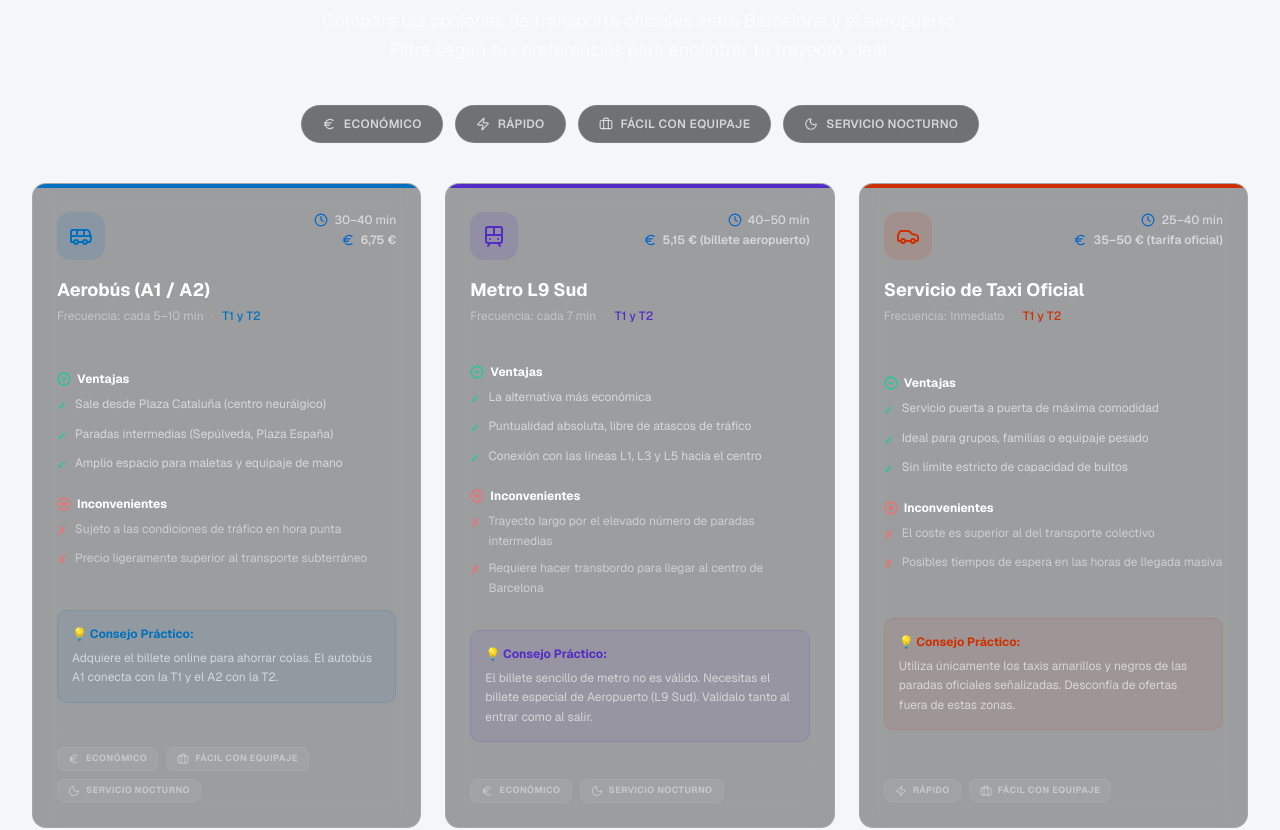
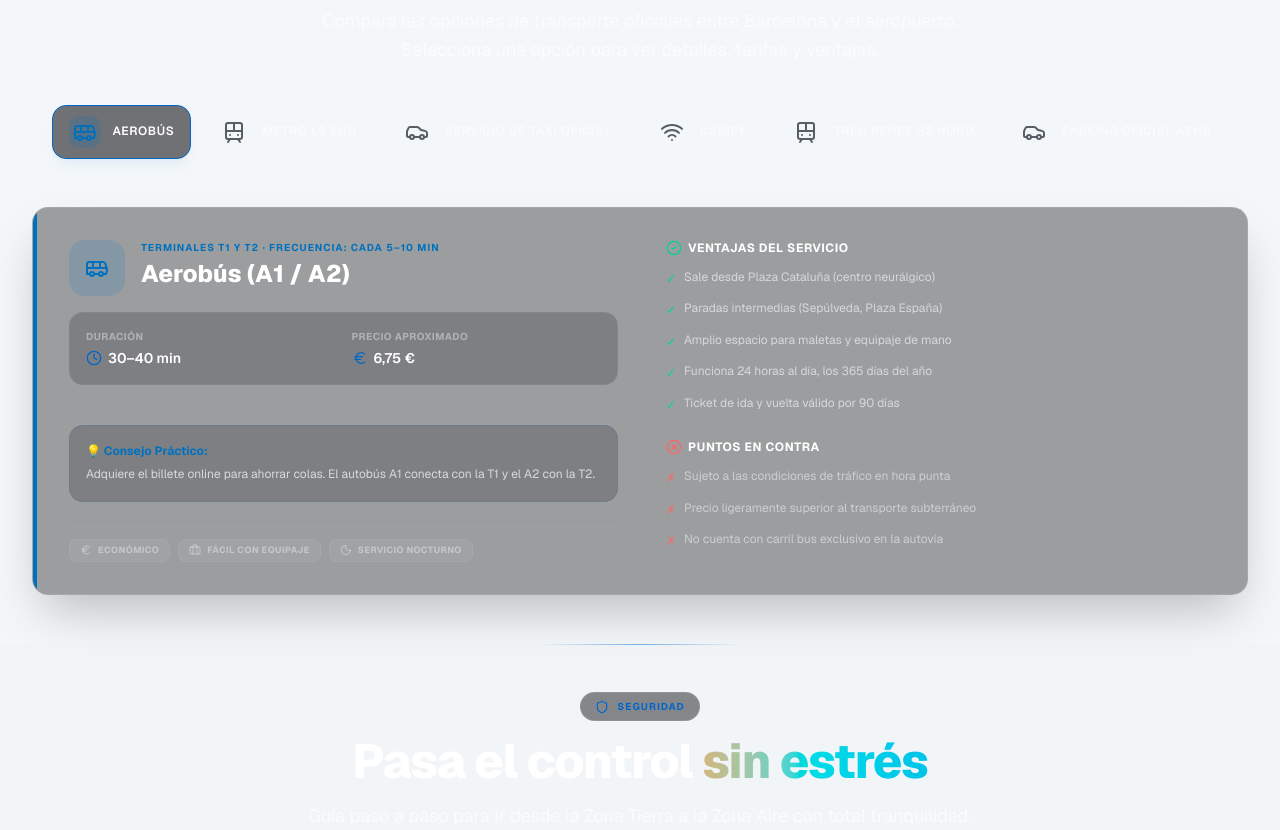
Before and after one commit to bengmz9-hub/aero, a Next.js app: page /aero/ in a window 1280 px wide. Shown: the part 980-1810 px from the top of the page. Built offline with nearby package versions, Linux system fonts and the light colour scheme.

Commit message:
design: redesign transport section to use single card view layout matching other sections

```diff
--- a/src/components/sections/experiences.tsx
+++ b/src/components/sections/experiences.tsx
@@ -1,7 +1,7 @@
 "use client";
 
-import { useState, useMemo } from "react";
-import { motion, AnimatePresence, LayoutGroup } from "framer-motion";
+import { useState } from "react";
+import { motion, AnimatePresence } from "framer-motion";
 import {
   Bus,
   Train,
@@ -19,7 +19,7 @@
 
 type FilterTag = "economico" | "rapido" | "equipaje" | "nocturno";
 
-interface Transport {
+interface TransportMode {
   id: string;
   name: string;
   duration: string;
@@ -41,14 +41,14 @@
   { key: "nocturno" as const, label: "Servicio Nocturno", icon: Moon },
 ];
 
-const TRANSPORTS: Transport[] = [
+const TRANSPORTS: TransportMode[] = [
   {
     id: "aerobus",
     name: "Aerobús (A1 / A2)",
     duration: "30–40 min",
     price: "6,75 €",
     freq: "cada 5–10 min",
-    terminal: "T1 y T2",
+    terminal: "Terminales T1 y T2",
     tags: ["economico", "equipaje", "nocturno"],
     accent: "var(--transport-aerobus)",
     icon: <Bus className="size-6" />,
@@ -72,7 +72,7 @@
     duration: "40–50 min",
     price: "5,15 € (billete aeropuerto)",
     freq: "cada 7 min",
-    terminal: "T1 y T2",
+    terminal: "Terminales T1 y T2",
     tags: ["economico", "nocturno"],
     accent: "var(--transport-metro)",
     icon: <Train className="size-6" />,
@@ -95,7 +95,7 @@
     duration: "25–40 min",
     price: "35–50 € (tarifa oficial)",
     freq: "Inmediato",
-    terminal: "T1 y T2",
+    terminal: "Terminales T1 y T2",
     tags: ["rapido", "equipaje"],
     accent: "var(--transport-taxi)",
     icon: <Car className="size-6" />,
@@ -118,7 +118,7 @@
     duration: "25–45 min",
     price: "20–40 € (tarifa dinámica)",
     freq: "Bajo demanda",
-    terminal: "T1 y T2",
+    terminal: "Terminales T1 y T2",
     tags: ["rapido", "equipaje"],
     accent: "var(--transport-vtc)",
     icon: <Wifi className="size-6" />,
@@ -141,7 +141,7 @@
     duration: "30–35 min",
     price: "4,60 € (o T-Casual)",
     freq: "cada 30 min",
-    terminal: "Solo T2",
+    terminal: "Solo Terminal T2",
     tags: ["economico"],
     accent: "var(--transport-train)",
     icon: <Train className="size-6" />,
@@ -163,7 +163,7 @@
     duration: "Variable",
     price: "Desde 5 €/h · Larga estancia desde 14 €/día",
     freq: "—",
-    terminal: "T1 y T2",
+    terminal: "Terminales T1 y T2",
     tags: ["equipaje", "rapido"],
     accent: "var(--transport-car)",
     icon: <Car className="size-6" />,
@@ -181,16 +181,9 @@
 ];
 
 export function Transport() {
-  const [activeFilter, setActiveFilter] = useState<FilterTag | null>(null);
+  const [selectedTransport, setSelectedTransport] = useState<string>("aerobus");
 
-  const sorted = useMemo(() => {
-    if (!activeFilter) return TRANSPORTS;
-    return [...TRANSPORTS].sort((a, b) => {
-      const aM = a.tags.includes(activeFilter) ? 0 : 1;
-      const bM = b.tags.includes(activeFilter) ? 0 : 1;
-      return aM - bM;
-    });
-  }, [activeFilter]);
+  const activeTransport = TRANSPORTS.find((t) => t.id === selectedTransport) ?? TRANSPORTS[0];
 
   return (
     <section id="transporte" className="py-10 md:py-12 section-glow border-t border-white/5">
@@ -209,101 +202,131 @@
           <h2 className="text-3xl sm:text-4xl lg:text-5xl font-extrabold tracking-tight text-white mb-4">
             Cómo llegar y salir <span className="runway-shimmer-text">de El Prat</span>
           </h2>
-          <p className="text-white/60 text-base sm:text-lg max-w-2xl mx-auto leading-relaxed">
+          <p className="text-white/60 text-base sm:text-lg max-w-2xl mx-auto leading-relaxed font-sans">
             Compara las opciones de transporte oficiales entre Barcelona y el aeropuerto.
-            Filtra según tus preferencias para encontrar tu trayecto ideal.
+            Selecciona una opción para ver detalles, tarifas y ventajas.
           </p>
         </motion.div>
 
-        {/* Filter tags */}
-        <div className="flex flex-wrap justify-center gap-3 mb-10">
-          {FILTERS.map((f) => {
-            const Icon = f.icon;
-            const isActive = activeFilter === f.key;
-            return (
+        {/* Transport Mode Switcher */}
+        <div className="flex overflow-x-auto gap-2.5 justify-start md:justify-center items-center pb-4 mb-8 scrollbar-thin scrollbar-thumb-white/10 scrollbar-track-transparent">
+          {TRANSPORTS.map((t) => (
             <button
-                key={f.key}
-                onClick={() => setActiveFilter(isActive ? null : f.key)}
-                className={`inline-flex items-center gap-2 px-5 py-2.5 rounded-full border text-xs font-semibold tracking-wide uppercase transition-all duration-300 cursor-pointer ${
-                  isActive
-                    ? "bg-primary text-primary-foreground border-primary scale-105"
-                    : "border-white/10 bg-zinc-900/60 text-white/70 hover:text-white hover:border-white/20"
+              key={t.id}
+              onClick={() => setSelectedTransport(t.id)}
+              className={`flex items-center gap-3 px-4 py-2.5 rounded-xl text-left transition-all duration-300 cursor-pointer border shrink-0 ${
+                selectedTransport === t.id
+                  ? "bg-zinc-900/60 border-primary shadow-lg shadow-primary/5 text-white"
+                  : "border-white/5 hover:border-white/15 text-white/50 hover:text-white/80"
               }`}
             >
-                <Icon className="size-3.5 shrink-0" />
-                {f.label}
-              </button>
-            );
-          })}
-        </div>
-
-        {/* Cards */}
-        <LayoutGroup>
-          <motion.div layout className="grid sm:grid-cols-2 lg:grid-cols-3 gap-6">
-            <AnimatePresence mode="popLayout">
-              {sorted.map((t) => {
-                const isMatch = activeFilter ? t.tags.includes(activeFilter) : true;
-                return (
-                  <motion.article
-                    layout
-                    key={t.id}
-                    initial={{ opacity: 0, scale: 0.95 }}
-                    animate={{
-                      opacity: isMatch ? 1 : 0.35,
-                      scale: 1,
-                      transition: { duration: 0.35, ease: "easeInOut" },
-                    }}
-                    exit={{ opacity: 0, scale: 0.9 }}
-                    className="group relative rounded-xl border border-white/10 bg-zinc-900/40 backdrop-blur-md hover:shadow-2xl hover:shadow-primary/5 hover:border-primary/30 transition-all duration-300 overflow-hidden flex flex-col justify-between"
-                  >
-                    {/* Accent top bar */}
-                    <div className="h-1" style={{ backgroundColor: t.accent }} />
-
-                    <div className="p-6 flex flex-col justify-between flex-1 gap-6">
-                      {/* Header */}
-                      <div>
-                        <div className="flex items-start justify-between mb-4">
               <div
-                            className="flex items-center justify-center size-12 rounded-xl text-primary"
+                className="size-8 rounded-lg flex items-center justify-center shrink-0 transition-all"
                 style={{
-                              backgroundColor: `color-mix(in oklch, ${t.accent} 12%, transparent)`,
-                              color: t.accent,
+                  backgroundColor: selectedTransport === t.id ? `color-mix(in oklch, ${t.accent} 20%, transparent)` : "transparent",
+                  color: selectedTransport === t.id ? t.accent : "var(--muted-foreground)",
                 }}
               >
                 {t.icon}
               </div>
-                          <div className="text-right flex flex-col gap-1">
-                            <div className="text-xs text-white/60 flex items-center justify-end gap-1.5 font-medium">
-                              <Clock className="size-3.5 text-primary" />
-                              {t.duration}
+              <span className="text-xs font-semibold leading-tight uppercase tracking-wider">
+                {t.name.split("/")[0].split("(")[0].trim()}
+              </span>
+            </button>
+          ))}
         </div>
-                            <div className="text-xs text-white/60 flex items-center justify-end gap-1.5 font-semibold">
-                              <Euro className="size-3.5 text-primary" />
-                              {t.price}
+
+        {/* Single Detail Panel */}
+        <AnimatePresence mode="wait">
+          <motion.div
+            key={selectedTransport}
+            initial={{ opacity: 0, y: 15 }}
+            animate={{ opacity: 1, y: 0 }}
+            exit={{ opacity: 0, y: -15 }}
+            transition={{ duration: 0.35, ease: "easeInOut" }}
+            className="rounded-2xl border border-white/10 bg-zinc-900/40 backdrop-blur-md overflow-hidden shadow-2xl"
+          >
+            <div className="p-6 md:p-8" style={{ borderLeft: `4px solid ${activeTransport.accent}` }}>
+              <div className="grid md:grid-cols-2 gap-8 lg:gap-12">
+                {/* Left: Info, Price, Duration, Tip */}
+                <div className="flex flex-col justify-between gap-6">
+                  <div>
+                    <div className="flex items-start gap-4 mb-4">
+                      <div
+                        className="size-14 rounded-2xl flex items-center justify-center shrink-0"
+                        style={{
+                          backgroundColor: `color-mix(in oklch, ${activeTransport.accent} 15%, transparent)`,
+                          color: activeTransport.accent
+                        }}
+                      >
+                        {activeTransport.icon}
+                      </div>
+                      <div>
+                        <div className="text-[10px] font-bold uppercase tracking-widest mb-1" style={{ color: activeTransport.accent }}>
+                          {activeTransport.terminal} · Frecuencia: {activeTransport.freq}
+                        </div>
+                        <h3 className="text-2xl font-extrabold text-white leading-tight">{activeTransport.name}</h3>
+                      </div>
+                    </div>
+
+                    {/* Specs Grid */}
+                    <div className="grid grid-cols-2 gap-4 p-4 rounded-xl bg-zinc-950/20 border border-white/5 mb-4">
+                      <div>
+                        <span className="text-[10px] font-bold text-white/40 uppercase tracking-wider block mb-1">Duración</span>
+                        <span className="text-sm font-semibold text-white flex items-center gap-1.5">
+                          <Clock className="size-4 text-primary shrink-0" />
+                          {activeTransport.duration}
+                        </span>
+                      </div>
+                      <div>
+                        <span className="text-[10px] font-bold text-white/40 uppercase tracking-wider block mb-1">Precio aproximado</span>
+                        <span className="text-sm font-semibold text-white flex items-center gap-1.5">
+                          <Euro className="size-4 text-primary shrink-0" />
+                          {activeTransport.price}
+                        </span>
                       </div>
                     </div>
                   </div>
 
-                        <h3 className="text-lg font-bold text-white mb-1 group-hover:text-primary transition-colors">
-                          {t.name}
-                        </h3>
-                        <div className="flex items-center gap-2 text-xs text-white/40 mb-4">
-                          <span>Frecuencia: {t.freq}</span>
-                          <span className="text-white/10">·</span>
-                          <span style={{ color: t.accent }} className="font-medium">{t.terminal}</span>
+                  <div
+                    className="rounded-xl p-4 text-xs text-white/70 border leading-relaxed bg-zinc-950/20"
+                    style={{
+                      borderColor: `color-mix(in oklch, ${activeTransport.accent} 15%, transparent)`,
+                    }}
+                  >
+                    <span className="font-bold text-white block mb-1" style={{ color: activeTransport.accent }}>💡 Consejo Práctico:</span>
+                    {activeTransport.tip}
+                  </div>
+
+                  {/* Category badges */}
+                  <div className="flex flex-wrap gap-2 pt-3 border-t border-white/5">
+                    {activeTransport.tags.map((tag) => {
+                      const f = FILTERS.find((fi) => fi.key === tag);
+                      if (!f) return null;
+                      const TagIcon = f.icon;
+                      return (
+                        <span
+                          key={tag}
+                          className="inline-flex items-center gap-1.5 px-2.5 py-1 rounded-md text-[9px] font-bold tracking-wider uppercase border bg-white/5 text-white/40 border-white/5"
+                        >
+                          <TagIcon className="size-3 shrink-0" />
+                          {f.label}
+                        </span>
+                      );
+                    })}
                   </div>
                 </div>
 
-                      {/* Pros & Cons */}
-                      <div className="flex flex-col gap-5">
+                {/* Right: Pros and Cons */}
+                <div className="flex flex-col gap-6">
                   {/* Pros */}
                   <div>
-                          <p className="text-xs font-bold text-white mb-2 flex items-center gap-1.5">
-                            <CheckCircle2 className="size-3.5 text-emerald-400" />
-                            Ventajas
+                    <p className="text-xs font-bold text-white uppercase tracking-wider mb-3 flex items-center gap-1.5">
+                      <CheckCircle2 className="size-4 text-emerald-400 shrink-0" />
+                      Ventajas del servicio
                     </p>
-                          <ul className="space-y-2">
-                            {t.pros.slice(0, 3).map((p) => (
+                    <ul className="space-y-2.5">
+                      {activeTransport.pros.map((p) => (
                         <li key={p} className="text-xs text-white/60 flex items-start gap-2 leading-relaxed">
                           <span className="text-emerald-400 shrink-0 mt-0.5">✓</span>
                           {p}
@@ -314,12 +337,12 @@
 
                   {/* Cons */}
                   <div>
-                          <p className="text-xs font-bold text-white mb-2 flex items-center gap-1.5">
-                            <XCircle className="size-3.5 text-red-400" />
-                            Inconvenientes
+                    <p className="text-xs font-bold text-white uppercase tracking-wider mb-3 flex items-center gap-1.5">
+                      <XCircle className="size-4 text-red-400 shrink-0" />
+                      Puntos en contra
                     </p>
-                          <ul className="space-y-2">
-                            {t.cons.slice(0, 2).map((c) => (
+                    <ul className="space-y-2.5">
+                      {activeTransport.cons.map((c) => (
                         <li key={c} className="text-xs text-white/50 flex items-start gap-2 leading-relaxed">
                           <span className="text-red-400/80 shrink-0 mt-0.5">✗</span>
                           {c}
@@ -328,47 +351,10 @@
                     </ul>
                   </div>
                 </div>
-
-                      {/* Tip */}
-                      <div
-                        className="rounded-lg p-3.5 text-xs text-white/60 border mt-2 leading-relaxed"
-                        style={{
-                          backgroundColor: `color-mix(in oklch, ${t.accent} 6%, transparent)`,
-                          borderColor: `color-mix(in oklch, ${t.accent} 15%, transparent)`,
-                        }}
-                      >
-                        <span className="font-bold text-white block mb-1" style={{ color: t.accent }}>💡 Consejo Práctico:</span>
-                        {t.tip}
-                      </div>
-
-                      {/* Tags */}
-                      <div className="flex flex-wrap gap-2 pt-3 border-t border-white/5">
-                        {t.tags.map((tag) => {
-                          const f = FILTERS.find((fi) => fi.key === tag);
-                          if (!f) return null;
-                          const TagIcon = f.icon;
-                          return (
-                            <span
-                              key={tag}
-                              className={`inline-flex items-center gap-1.5 px-2.5 py-1 rounded-md text-[9px] font-bold tracking-wider uppercase border ${
-                                activeFilter === tag
-                                  ? "bg-primary/20 text-primary border-primary/30"
-                                  : "bg-white/5 text-white/40 border-white/5"
-                              }`}
-                            >
-                              <TagIcon className="size-3" />
-                              {f.label}
-                            </span>
-                          );
-                        })}
               </div>
             </div>
-                  </motion.article>
-                );
-              })}
+          </motion.div>
         </AnimatePresence>
-          </motion.div>
-        </LayoutGroup>
       </div>
     </section>
   );
```
Lines whose indentation alone changed are shown as unchanged.
